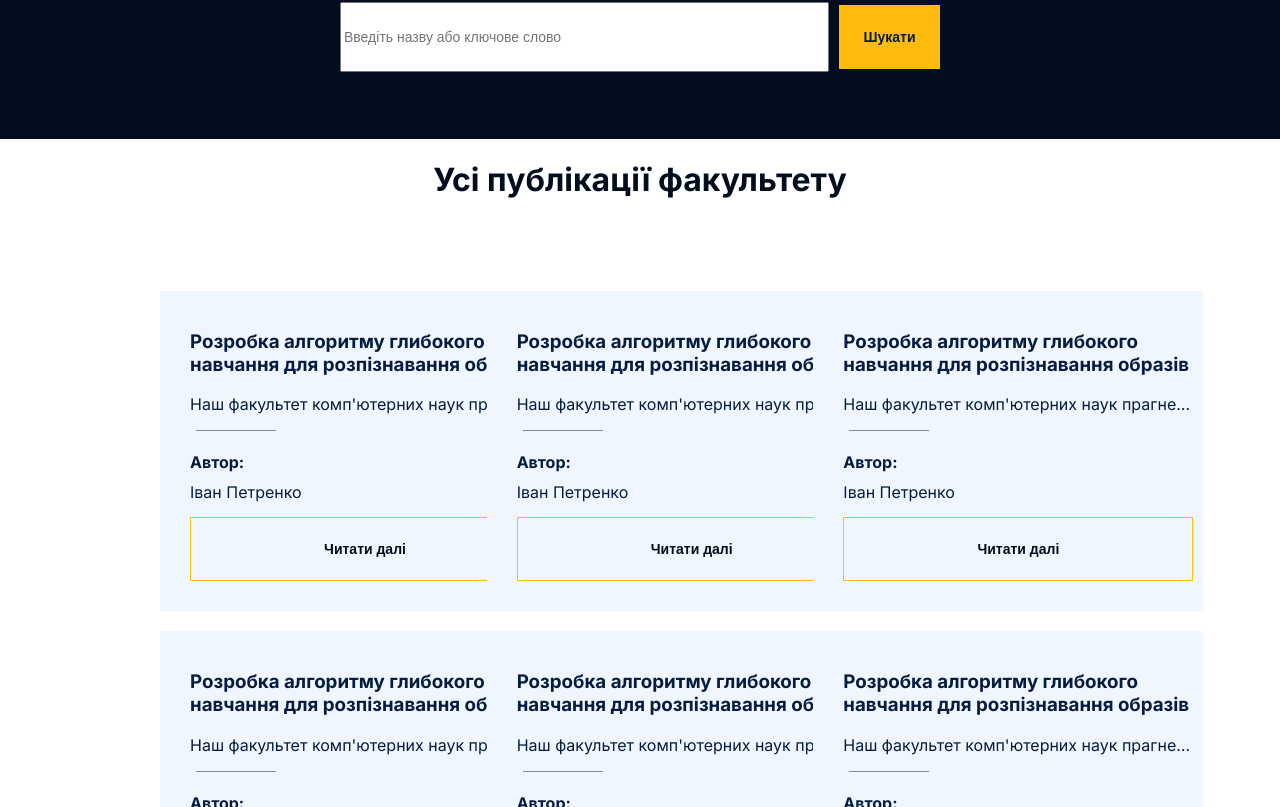
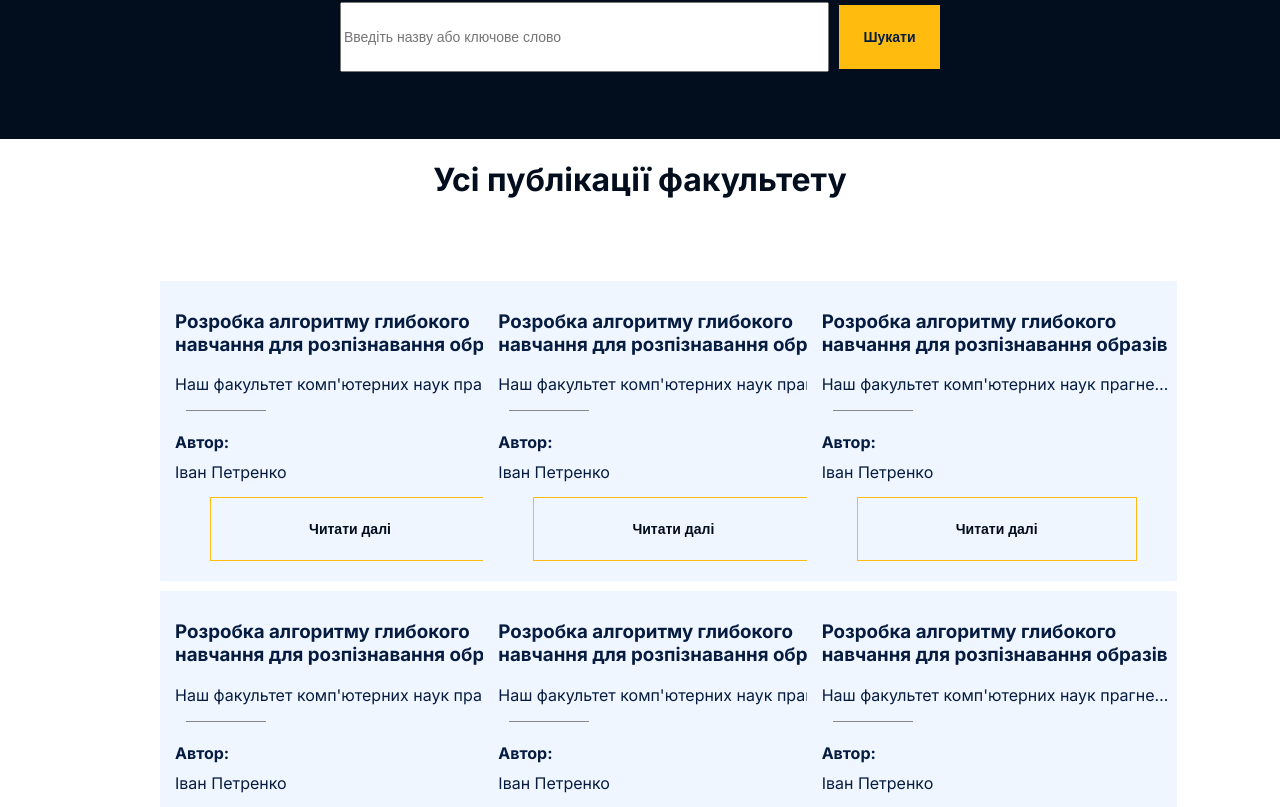
Before and after one commit to bbs2009/faculty-website, a Next.js app: page /science in a window 1280 px wide. Shown: the part 873-1680 px from the top of the page. Built offline with nearby package versions, Linux system fonts and the light colour scheme.

Commit message:
карточка статей

```diff
--- a/src/app/ui/components/Articles/Articles.module.css
+++ b/src/app/ui/components/Articles/Articles.module.css
@@ -2,7 +2,7 @@
     display: grid;
 
     grid-template-columns: repeat(12, 1fr);
-    gap: 20px;
+    gap: 10px;
     /* padding: 50px; */
     /* align-items: center; */
     padding-left: 160px;
--- a/src/app/ui/components/ArticlesCard/ArticlesCard.module.css
+++ b/src/app/ui/components/ArticlesCard/ArticlesCard.module.css
@@ -11,7 +11,7 @@
 	/* width: 450px; */
 
 	display: flex;
-	padding: 20px;
+	padding: 10px;
 	flex-flow: column wrap;
 	justify-content: center;
 	color: var(--text-primary);
@@ -50,6 +50,7 @@
 }
 
 .card_body button{
-	margin: 10px;
-	width: 100%;
+	/* margin: 10px; */
+	margin: 10px 10px;
+	width: 80%;
 }
```
